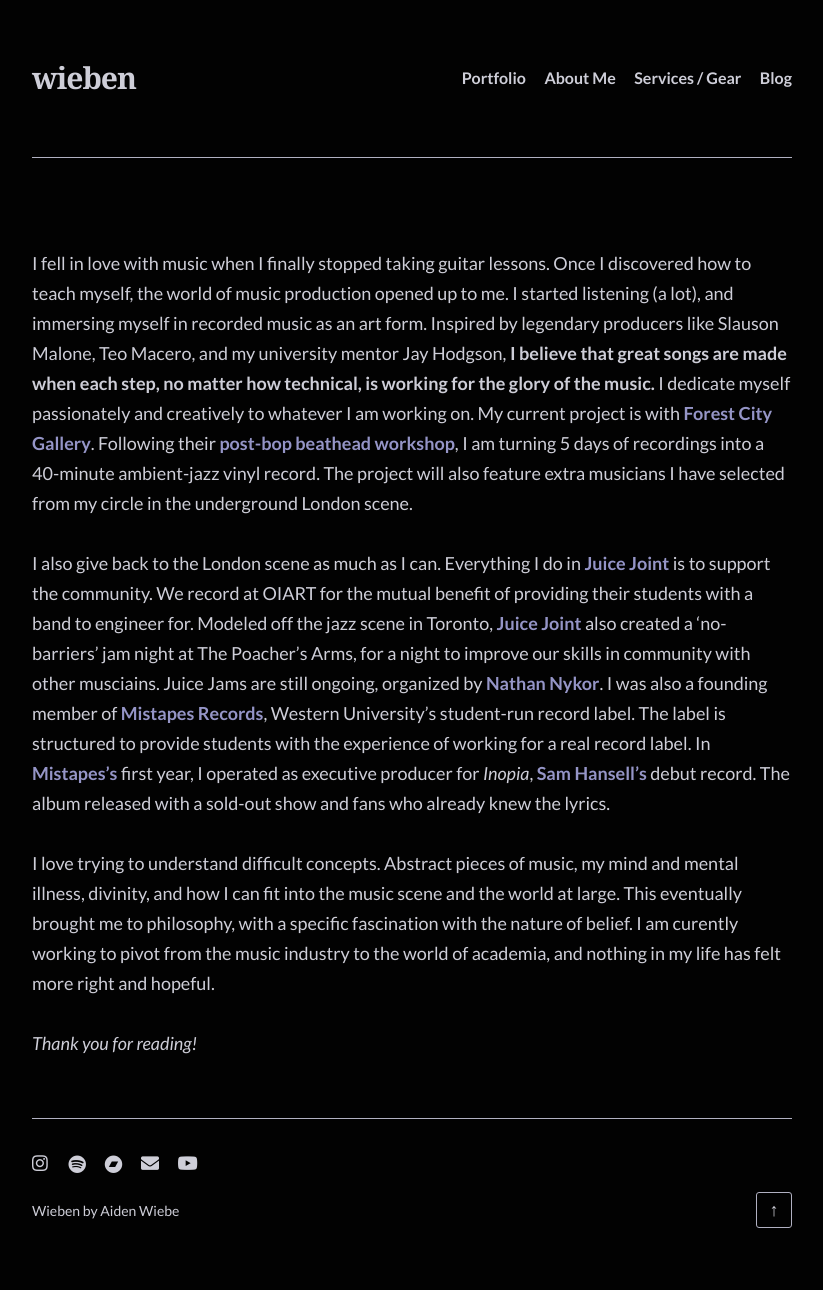
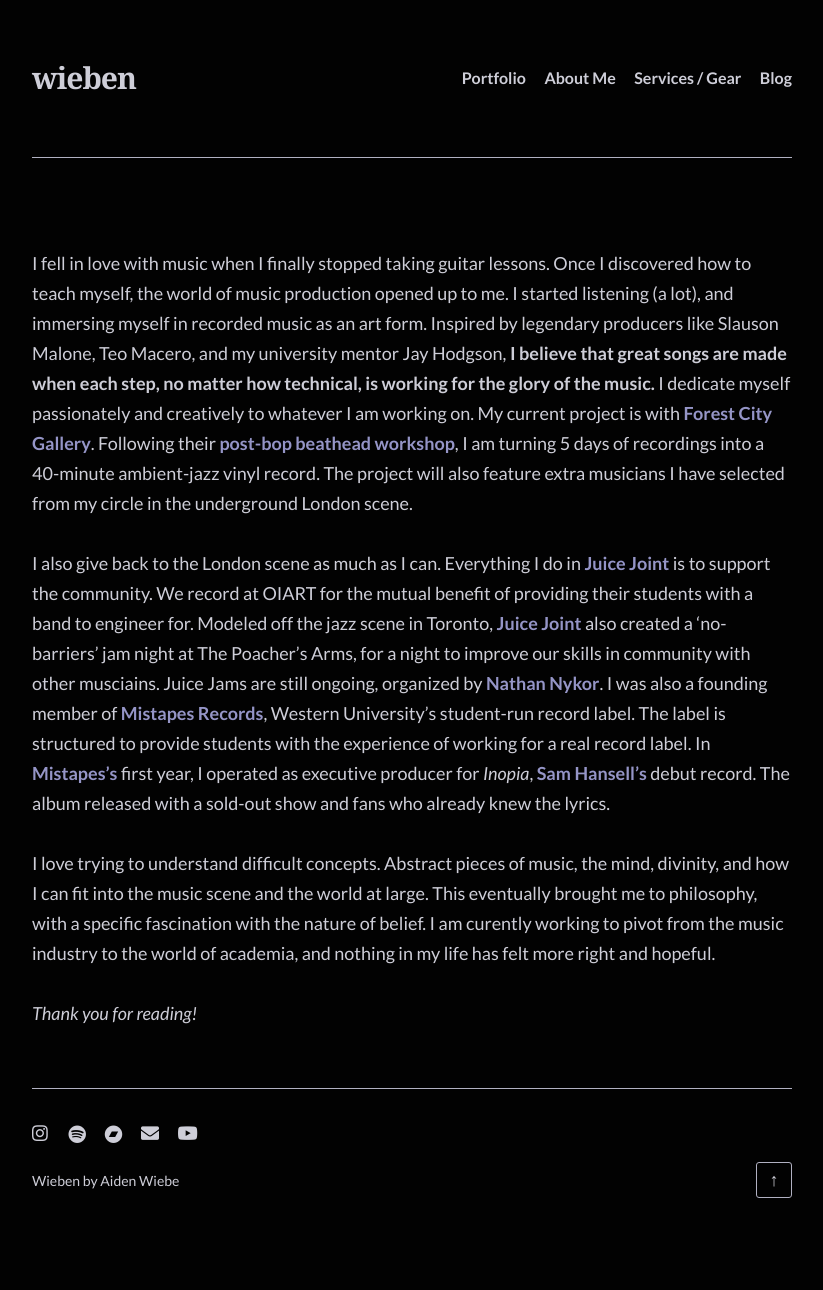
Before and after one commit to SamsonGoodenough/wieben-site, a Jekyll site: the page built from about.md, in a window 1280 px wide. Shown: the whole page, without its empty margins (228-1051 px from the left). Built offline with Jekyll 4.4.1, drawn with Linux system fonts in a browser that asks for light colours; some web fonts are replaced; after the commit the page ends 1260 px from its top, so only the background shows below that.

Commit message:
megamind

```diff
--- a/about.md
+++ b/about.md
@@ -22,6 +22,6 @@
 
 I also give back to the London scene as much as I can.  Everything I do in **[Juice Joint](https://www.instagram.com/juicejointband/)** is to support the community.  We record at OIART for the mutual benefit of providing their students with a band to engineer for.  Modeled off the jazz scene in Toronto, **[Juice Joint](https://www.instagram.com/juicejointband/)** also created a 'no-barriers' jam night at The Poacher's Arms, for a night to improve our skills in community with other musciains.  Juice Jams are still ongoing, organized by **[Nathan Nykor](https://www.instagram.com/nathanjuicebox/)**.  I was also a founding member of **[Mistapes Records](https://www.instagram.com/mistapesrecords/)**, Western University's student-run record label.  The label is structured to provide students with the experience of working for a real record label.  In **[Mistapes's](https://www.instagram.com/mistapesrecords/)** first year, I operated as executive producer for *Inopia*, **[Sam Hansell's](https://www.instagram.com/ham_sansell/)** debut record.  The album released with a sold-out show and fans who already knew the lyrics.
 
-I love trying to understand difficult concepts.  Abstract pieces of music, my mind and mental illness, divinity, and how I can fit into the music scene and the world at large.  This eventually brought me to philosophy, with a specific fascination with the nature of belief.  I am curently working to pivot from the music industry to the world of academia, and nothing in my life has felt more right and hopeful.
+I love trying to understand difficult concepts.  Abstract pieces of music, the mind, divinity, and how I can fit into the music scene and the world at large.  This eventually brought me to philosophy, with a specific fascination with the nature of belief.  I am curently working to pivot from the music industry to the world of academia, and nothing in my life has felt more right and hopeful.
 
 *Thank you for reading!*
```
